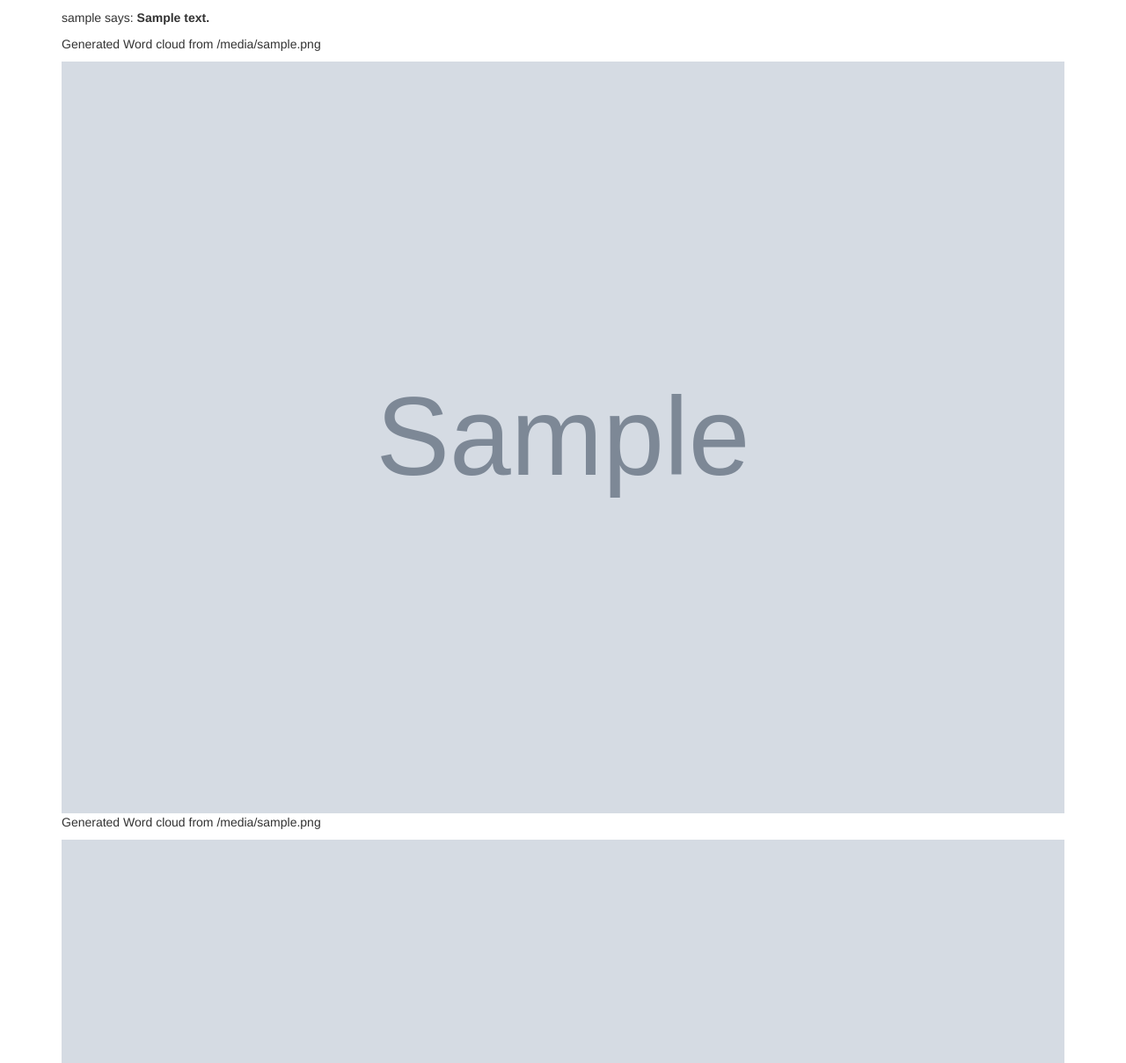
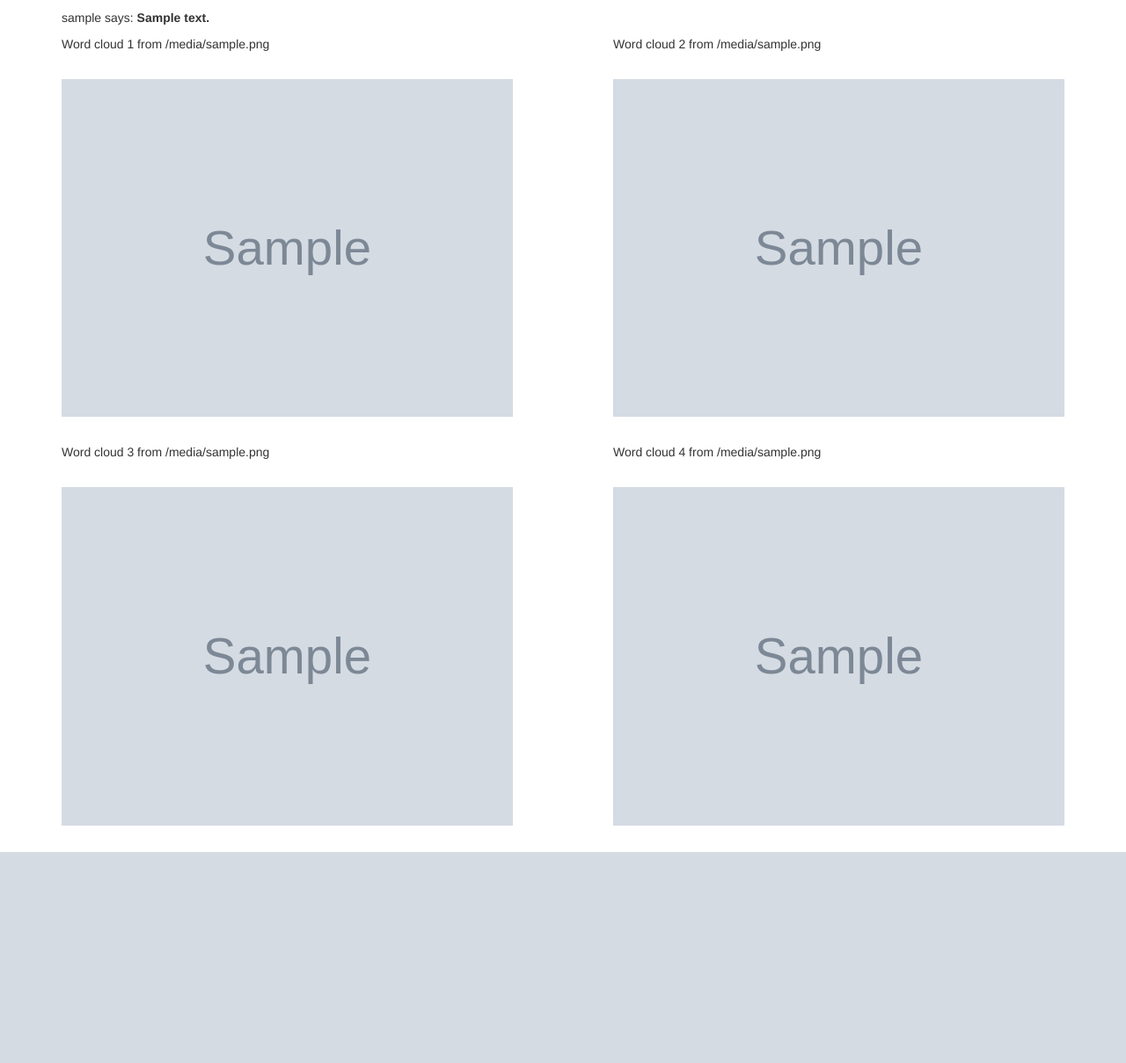
Before and after one commit to tgilgs/chat-reduce, a Flask app: template app/templates/index.html in a window 1280 px wide. Shown: the part 153-1362 px from the top of the page at 88% size. After the commit the page ends 1122 px from the top, so only its background shows below. Run offline with Flask 2, Linux system fonts and the light colour scheme; the template is opened without the code that fills it: most values are stand-ins (such as "Sample title", 1, 10 or a date in 2020); grey boxes marked "Sample" are stand-in pictures; some libraries are stand-ins or nearby versions.

Commit message:
changed layout to 4 wordclouds per page

```diff
--- a/app/templates/index.html
+++ b/app/templates/index.html
@@ -5,11 +5,30 @@
     {% for post in posts %}
     <div><p>{{ post.author.nickname }} says: <b>{{ post.body }}</b></p></div>
     {% endfor %}
+    <div>
+        <div style="width: 45%; float:left">
+            <p> Word cloud 1 from {{ imga }}</p>
+            <img src="{{  imga  }}" class="img-responsive" alt="wordcloud1" width="600" height="400" vspace="30">
+        </div>
 
-    <p> Generated Word cloud from {{ imga }}</p>
-    <img src="{{  imga  }}" class="img-responsive" alt="wordcloud1" width="1280" height="720">
-    <p> Generated Word cloud from {{ imgb }}</p>
-    <img src="{{  imgb  }}" class="img-responsive" alt="wordcloud2" width="1280" height="720">
+        <div style="width: 45%; float:right">
+            <p> Word cloud 2 from {{ imgb }}</p>
+            <img src="{{  imgb  }}" class="img-responsive" alt="wordcloud2" width="600" height="400" vspace="30">
+        </div>
+    </div>
+
+    <div>
+        <div style="width: 45%; float:left">
+            <p> Word cloud 3 from {{ imgc }}</p>
+            <img src="{{  imgc  }}" class="img-responsive" alt="wordcloud3" width="600" height="400" vspace="30">
+        </div>
+
+        <div style="width: 45%; float:right">
+            <p> Word cloud 4 from {{ imgd }}</p>
+            <img src="{{  imgd  }}" class="img-responsive" alt="wordcloud4" width="600" height="400" vspace="30">
+        </div>
+    </div>
+
 
 
     <!--<h2>Image</h2>
```
Also changed, not shown: app/views.py (+11 -3 lines).
